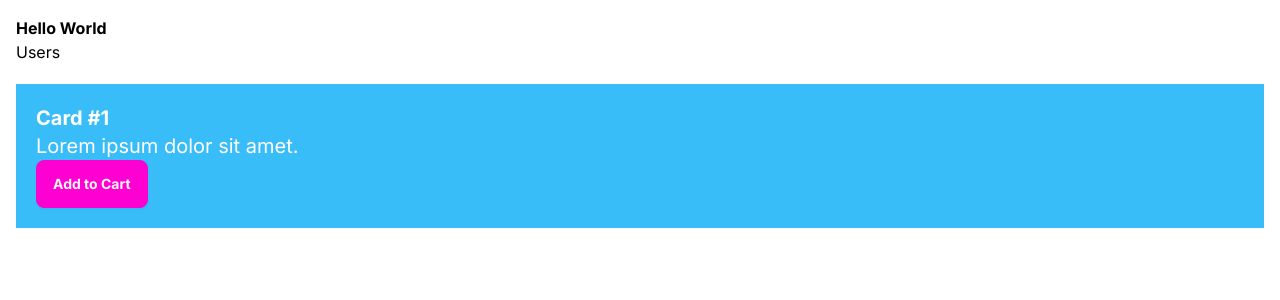
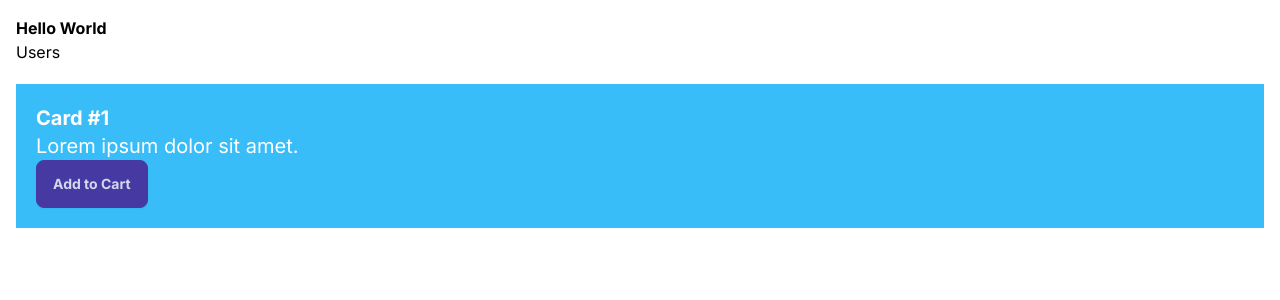
Before and after one commit to jfcv/next-app, a Next.js app: page / in a window 1280 px wide. Shown: the top 300 px of the page. Built offline with nearby package versions, Linux system fonts and the light colour scheme.

Commit message:
Activate winter theme from DaisyUI.

```diff
--- a/app/layout.tsx
+++ b/app/layout.tsx
@@ -15,7 +15,7 @@ export default function RootLayout({
   children: React.ReactNode
 }) {
   return (
-    <html lang="en">
+    <html lang="en" data-theme='winter'>
       <body className={inter.className}>{children}</body>
     </html>
   )
--- a/tailwind.config.ts
+++ b/tailwind.config.ts
@@ -16,5 +16,8 @@ const config: Config = {
     },
   },
   plugins: [require('daisyui')],
+  daisyui: {
+    themes: ['winter']
+  }
 }
 export default config
```
